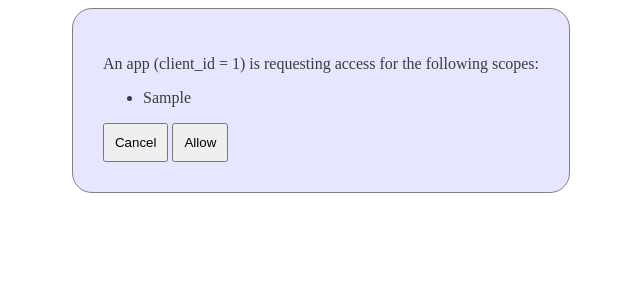
After one commit to moodlehq/moodlenet_mock, a Symfony app: template app/templates/mock_authorization_page.html.twig in a window 1280 px wide. The commit adds this page. Shown: the top 300 px of the page, without its empty margins (319-959 px from the left). Run offline with Twig, Linux system fonts and the light colour scheme; the template is opened without the code that fills it: most values are stand-ins (such as "Sample title", 1, 10 or a date in 2020); some libraries are stand-ins or nearby versions.

Commit message:
Add authorize and token mock endpoints

```diff
--- a/app/composer.json
+++ b/app/composer.json
@@ -8,7 +8,8 @@
         "symfony/yaml": "^6.1",
         "symfony/twig-bundle": "^6.1",
         "doctrine/annotations": "^2.0",
-        "symfony/runtime": "^6.1"
+        "symfony/runtime": "^6.1",
+        "symfony/dotenv": "^6.2"
     },
     "autoload": {
         "psr-4": {
--- /dev/null
+++ b/app/templates/mock_authorization_page.html.twig
@@ -0,0 +1,53 @@
+<!DOCTYPE html>
+<html>
+    <head>
+        <title>Mock OAuth 2 /authorize endpoint</title>
+        <script>
+            window.onload = function() {
+                document.getElementById('buttons').addEventListener('click', e => {
+                    if (e.target.nodeName !== "BUTTON") {
+                        return;
+                    }
+                    const action = e.target.value;
+                    if (action === "confirm") {
+                        window.location.href = "{{ confirmRedirectUri|raw }}";
+                    } else {
+                        window.location.href = "{{ cancelRedirectUri|raw }}";
+                    }
+                });
+            }
+        </script>
+        <style>
+            .container {
+                display: flex;
+                justify-content:center;
+            }
+            .inner {
+                background: rgb(230, 230, 255);
+                padding: 30px;
+                border: solid 1px grey;
+                color: rgb(60,60,60);
+                border-radius:20px;
+            }
+            #buttons > button {
+                padding: 10px;
+            }
+        </style>
+    </head>
+    <body>
+        <div class="container">
+            <div class="inner">
+                <p>An app (client_id = {{ clientId }}) is requesting access for the following scopes:</p>
+                <ul>
+                    {% for scope in scopesRequested %}
+                        <li>{{ scope }}</li>
+                    {% endfor %}
+                </ul>
+                <div id="buttons">
+                    <button value="cancel">Cancel</button>
+                    <button value="confirm">Allow</button>
+                </div>
+            </div>
+        </div>
+    </body>
+</html>
```
Also changed, not shown: app/src/Controller/ApiController.php (+54 -2 lines), app/src/Kernel.php (+7 -0 lines), 2 other files.
